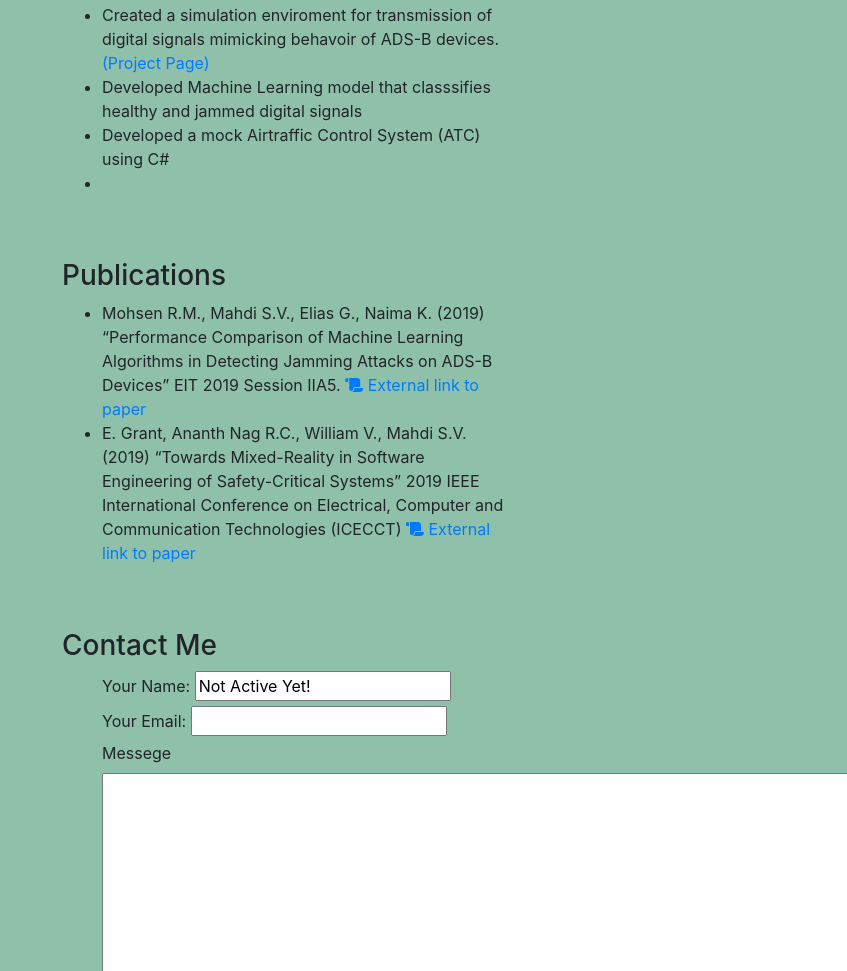
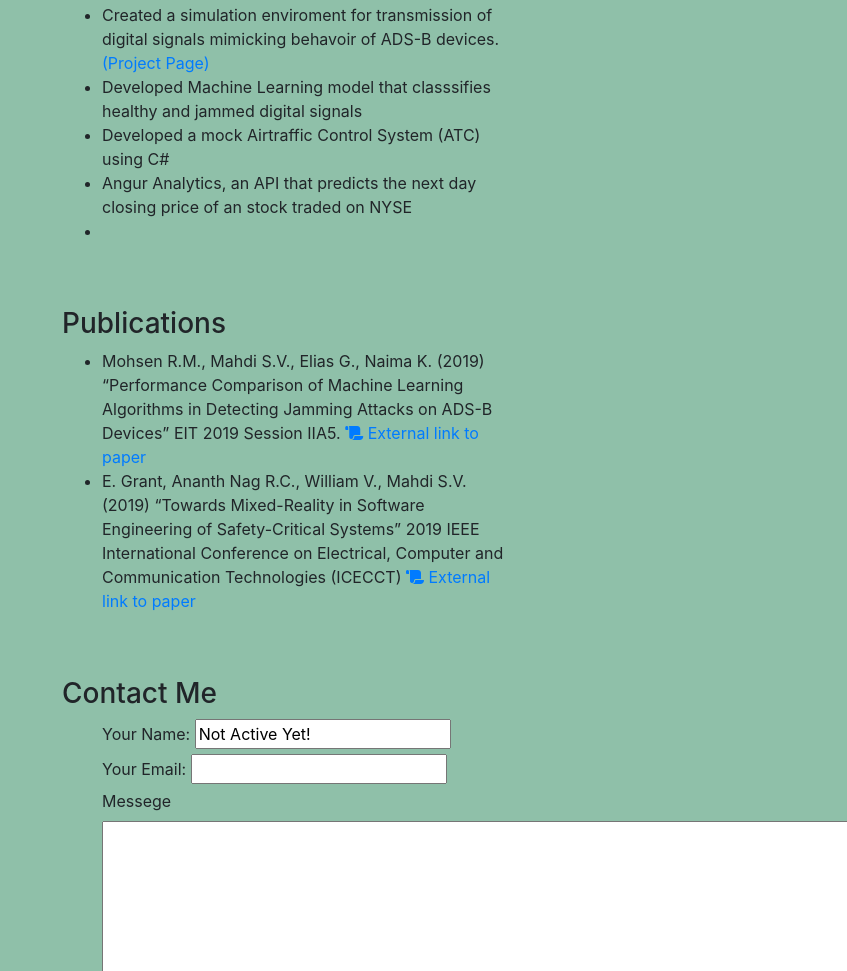
Before and after one commit to Mahdi-s/cv, a plain HTML site: page index.html in a window 1280 px wide. Shown: the part 2105-3076 px from the top of the page, without its empty margins (433-1280 px from the left). Drawn offline with nearby package versions, Linux system fonts and the light colour scheme.

Commit message:
Update index.html

```diff
--- a/index.html
+++ b/index.html
@@ -125,6 +125,7 @@
     <li>Created a simulation enviroment for transmission of digital signals mimicking behavoir of ADS-B devices. <a href="signal-project.html">(Project Page)</a></li>
     <li>Developed Machine Learning model that classsifies healthy and jammed digital signals</li>
     <li>Developed a mock Airtraffic Control System (ATC) using C#</li>
+    <li>Angur Analytics, an API that predicts the next day closing price of an stock traded on NYSE</li>
     <li></li>
   </ul>
 </div>
```
